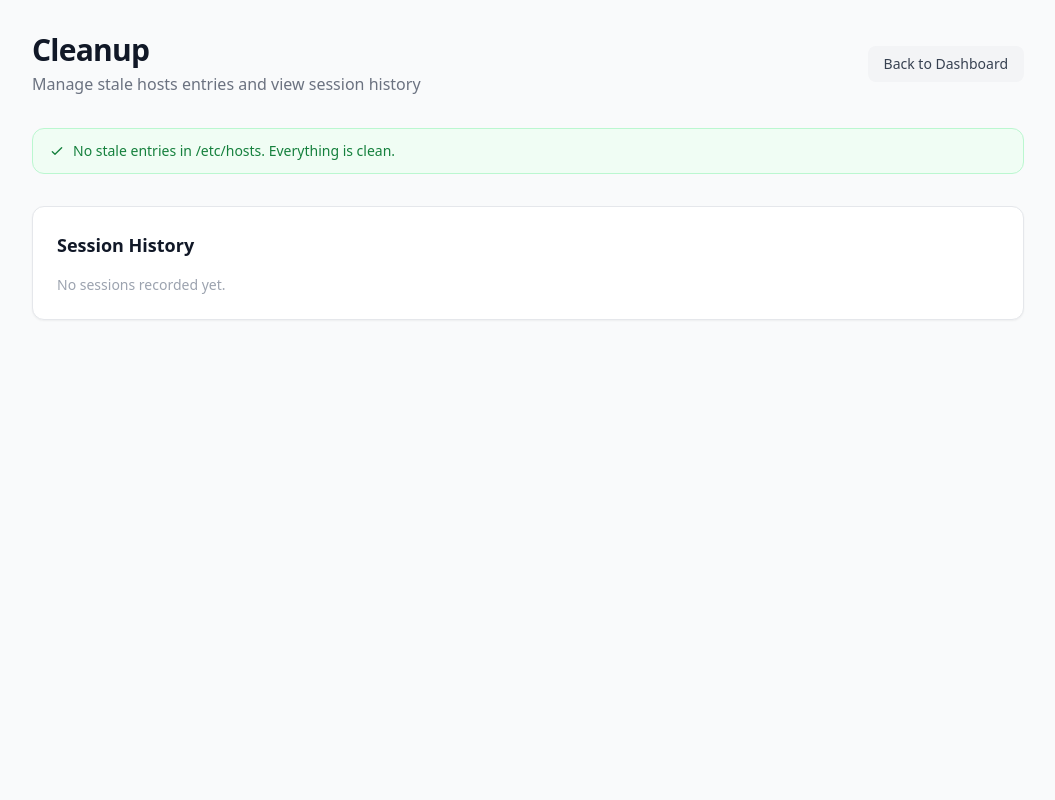
After one commit to shiboleth-ai/site-override, a Flask app: page /cleanup in a window 1280 px wide. The commit adds this page. Shown: the whole page, without its empty margins (112-1167 px from the left). Run offline with Flask 3, Linux system fonts and the light colour scheme; some libraries are stand-ins or nearby versions.

Commit message:
Add SQLite database (peewee) for session tracking and cleanup page
Tracks all cloned sites and hijack sessions persistently so stale
/etc/hosts entries can always be cleaned up, even after crashes.

- Site model: domain, url, path, created_at
- HijackSession model: site FK, started_at, ended_at, is_active, cleaned_up
- /cleanup page: scans /etc/hosts for stale entries, shows session
  history table, one-click "Remove All" to clean hosts + pfctl + DNS
- Dashboard now has a "Cleanup" link in the header
- Clone/delete operations record to DB
- Session start/stop record to DB

Co-Authored-By: Claude Opus 4.6 (1M context) <noreply@anthropic.com>

```diff
--- a/app/__init__.py
+++ b/app/__init__.py
@@ -11,9 +11,15 @@ def create_app():
     app.config["CERTS_DIR"] = os.path.join(base_dir, ".certs")
     app.config["STATE_FILE"] = os.path.join(base_dir, ".session_state.json")
     app.config["PID_FILE"] = os.path.join(base_dir, ".server_pid")
+    app.config["DB_PATH"] = os.path.join(base_dir, "site_override.db")
 
     os.makedirs(app.config["SITES_DIR"], exist_ok=True)
     os.makedirs(app.config["CERTS_DIR"], exist_ok=True)
+
+    # Initialize database
+    from .models import init_db
+
+    init_db(app.config["DB_PATH"])
 
     from .services.hijack import SessionManager
 
--- a/app/routes.py
+++ b/app/routes.py
@@ -13,9 +13,15 @@ from flask import (
     url_for,
 )
 
+from .models import (
+    get_active_sessions,
+    get_session_history,
+    mark_sessions_cleaned,
+)
 from .services.certs import generate_cert, install_mkcert, mkcert_status
 from .services.cloner import clone_site, delete_site, get_file_tree, list_sites
-from .services.hijack import SessionManager
+from .services.hijack import SessionManager, HOSTS_MARKER, PFCTL_ANCHOR, _escape_applescript
+import subprocess
 
 bp = Blueprint("main", __name__)
 
@@ -360,3 +366,75 @@ def mkcert_setup():
         flash(result["error"], "error")
 
     return redirect(url_for("main.index"))
+
+
+# ── Cleanup ────────────────────────────────────────────────────────────
+
+
+@bp.route("/cleanup")
+def cleanup():
+    """Show cleanup page with session history and stale host detection."""
+    active_db = get_active_sessions()
+    history = get_session_history()
+
+    # Check /etc/hosts for any stale entries
+    stale_hosts = []
+    try:
+        with open("/etc/hosts") as f:
+            for line in f:
+                if HOSTS_MARKER in line:
+                    parts = line.split()
+                    domain = parts[1] if len(parts) > 1 else "unknown"
+                    stale_hosts.append(domain)
+    except OSError:
+        pass
+
+    return render_template(
+        "cleanup.html",
+        active_db=active_db,
+        history=history,
+        stale_hosts=stale_hosts,
+        session_status=_session_mgr().get_status(),
+    )
+
+
+@bp.route("/cleanup/hosts", methods=["POST"])
+def cleanup_hosts():
+    """Remove all SITE-OVERRIDE entries from /etc/hosts and pfctl."""
+    sudo_script = (
+        f'sed -i "" "/{HOSTS_MARKER}/d" /etc/hosts; '
+        f'pfctl -a "{PFCTL_ANCHOR}" -F all 2>/dev/null; '
+        f"dscacheutil -flushcache; "
+        f"killall -HUP mDNSResponder 2>/dev/null; "
+        f'echo "ok"'
+    )
+
+    try:
+        result = subprocess.run(
+            [
+                "osascript",
+                "-e",
+                f'do shell script "{_escape_applescript(sudo_script)}" '
+                f"with administrator privileges",
+            ],
+            capture_output=True,
+            text=True,
+            timeout=30,
+        )
+    except subprocess.TimeoutExpired:
+        flash("Sudo prompt timed out", "error")
+        return redirect(url_for("main.cleanup"))
+
+    if result.returncode != 0:
+        err = result.stderr.strip()
+        if "canceled" in err.lower():
+            flash("Sudo canceled", "error")
+        else:
+            flash(f"Cleanup failed: {err}", "error")
+        return redirect(url_for("main.cleanup"))
+
+    # Mark all DB sessions as cleaned
+    mark_sessions_cleaned()
+
+    flash("All /etc/hosts entries and pfctl rules removed. DNS cache flushed.", "success")
+    return redirect(url_for("main.cleanup"))
--- a/app/services/cloner.py
+++ b/app/services/cloner.py
@@ -49,6 +49,9 @@ def clone_site(url: str, sites_dir: str) -> dict:
         pass
 
     if os.path.isdir(site_dir):
+        from ..models import get_or_create_site
+
+        get_or_create_site(domain=domain, url=url, path=site_dir)
         return {"success": True, "domain": domain, "path": site_dir}
 
     return {"success": False, "error": f"Clone failed. wget output:\n{result.stderr[-500:] if result else 'timeout'}"}
@@ -102,4 +105,7 @@ def delete_site(domain: str, sites_dir: str) -> dict:
     if not os.path.isdir(site_dir):
         return {"success": False, "error": "Site not found"}
     shutil.rmtree(site_dir)
+    from ..models import delete_site_record
+
+    delete_site_record(domain)
     return {"success": True}
--- a/app/services/hijack.py
+++ b/app/services/hijack.py
@@ -145,6 +145,11 @@ class SessionManager:
         with open(self.state_file, "w") as f:
             json.dump(state, f)
 
+        # Record in DB for crash recovery
+        from ..models import record_session_start
+
+        record_session_start(domain, server_pid)
+
         return {"success": True, "domain": domain, "pid": server_pid}
 
     def stop_session(self) -> dict:
@@ -195,6 +200,12 @@ class SessionManager:
             return {"success": False, "error": f"Cleanup failed: {err}"}
 
         self._remove_state()
+
+        # Record in DB
+        from ..models import record_session_end
+
+        record_session_end(domain)
+
         return {"success": True, "domain": domain}
 
     def cleanup_stale(self) -> dict | None:
--- /dev/null
+++ b/app/templates/cleanup.html
@@ -0,0 +1,133 @@
+{% extends 'base.html' %}
+{% block title %}Site Override - Cleanup{% endblock %}
+
+{% block content %}
+<div class="max-w-5xl mx-auto px-4 py-8">
+
+    {# ── Header ── #}
+    <div class="flex items-center justify-between mb-8">
+        <div>
+            <h1 class="text-3xl font-bold text-gray-900 tracking-tight">Cleanup</h1>
+            <p class="text-gray-500 mt-1">Manage stale hosts entries and view session history</p>
+        </div>
+        <a href="{{ url_for('main.index') }}"
+           class="bg-gray-100 hover:bg-gray-200 text-gray-700 px-4 py-2 rounded-lg transition-colors text-sm font-medium">
+            Back to Dashboard
+        </a>
+    </div>
+
+    {# ── Stale /etc/hosts Entries ── #}
+    {% if stale_hosts %}
+    <div class="bg-red-50 border border-red-200 rounded-xl p-6 mb-8">
+        <div class="flex items-start justify-between gap-4">
+            <div>
+                <h2 class="text-lg font-semibold text-red-800 mb-2 flex items-center gap-2">
+                    <svg class="w-5 h-5" fill="none" stroke="currentColor" viewBox="0 0 24 24">
+                        <path stroke-linecap="round" stroke-linejoin="round" stroke-width="2"
+                              d="M12 9v2m0 4h.01m-6.938 4h13.856c1.54 0 2.502-1.667 1.732-2.5L13.732 4c-.77-.833-1.964-.833-2.732 0L4.082 16.5c-.77.833.192 2.5 1.732 2.5z"/>
+                    </svg>
+                    Stale /etc/hosts entries found
+                </h2>
+                <p class="text-red-700 text-sm mb-3">
+                    These domains are still redirected to 127.0.0.1 in your /etc/hosts file.
+                    This may be from a crashed session or incomplete cleanup.
+                </p>
+                <div class="space-y-1">
+                    {% for domain in stale_hosts %}
+                    <div class="flex items-center gap-2 text-sm">
+                        <code class="bg-red-100 text-red-800 px-2 py-0.5 rounded font-mono">127.0.0.1 {{ domain }}</code>
+                    </div>
+                    {% endfor %}
+                </div>
+            </div>
+            <form method="post" action="{{ url_for('main.cleanup_hosts') }}">
+                <button type="submit"
+                        class="bg-red-600 hover:bg-red-700 text-white font-semibold px-5 py-2.5 rounded-lg
+                               transition-colors whitespace-nowrap flex items-center gap-2">
+                    <svg class="w-4 h-4" fill="none" stroke="currentColor" viewBox="0 0 24 24">
+                        <path stroke-linecap="round" stroke-linejoin="round" stroke-width="2"
+                              d="M19 7l-.867 12.142A2 2 0 0116.138 21H7.862a2 2 0 01-1.995-1.858L5 7m5 4v6m4-6v6m1-10V4a1 1 0 00-1-1h-4a1 1 0 00-1 1v3M4 7h16"/>
+                    </svg>
+                    Remove All
+                </button>
+            </form>
+        </div>
+    </div>
+    {% else %}
+    <div class="bg-green-50 border border-green-200 rounded-xl px-4 py-3 mb-8 flex items-center gap-2 text-sm text-green-700">
+        <svg class="w-4 h-4" fill="none" stroke="currentColor" viewBox="0 0 24 24">
+            <path stroke-linecap="round" stroke-linejoin="round" stroke-width="2" d="M5 13l4 4L19 7"/>
+        </svg>
+        <span>No stale entries in /etc/hosts. Everything is clean.</span>
+    </div>
+    {% endif %}
+
+    {# ── Active Sessions in DB ── #}
+    {% if active_db %}
+    <div class="bg-amber-50 border border-amber-200 rounded-xl p-6 mb-8">
+        <h2 class="text-lg font-semibold text-amber-800 mb-3">Active Sessions (from database)</h2>
+        <p class="text-amber-700 text-sm mb-3">
+            These sessions are marked as active in the database. If the app crashed, they may be stale.
+        </p>
+        <div class="space-y-2">
+            {% for s in active_db %}
+            <div class="flex items-center justify-between bg-amber-100/50 rounded-lg px-4 py-2">
+                <div class="text-sm">
+                    <span class="font-semibold text-amber-900">{{ s.domain }}</span>
+                    <span class="text-amber-700 ml-2">started {{ s.started_at.strftime('%Y-%m-%d %H:%M') }}</span>
+                    <span class="text-amber-600 ml-2">PID: {{ s.server_pid or '?' }}</span>
+                </div>
+            </div>
+            {% endfor %}
+        </div>
+        {% if stale_hosts %}
+        <p class="text-amber-600 text-xs mt-3">Use "Remove All" above to clean up hosts entries and mark these sessions as resolved.</p>
+        {% endif %}
+    </div>
+    {% endif %}
+
+    {# ── Session History ── #}
+    <div class="bg-white rounded-xl border border-gray-200 shadow-sm p-6">
+        <h2 class="text-lg font-semibold text-gray-900 mb-4">Session History</h2>
+        {% if history %}
+        <div class="overflow-x-auto">
+            <table class="w-full text-sm">
+                <thead>
+                    <tr class="border-b border-gray-200 text-left text-gray-500 text-xs uppercase tracking-wider">
+                        <th class="pb-3 pr-4">Domain</th>
+                        <th class="pb-3 pr-4">Started</th>
+                        <th class="pb-3 pr-4">Ended</th>
+                        <th class="pb-3">Status</th>
+                    </tr>
+                </thead>
+                <tbody class="divide-y divide-gray-100">
+                    {% for s in history %}
+                    <tr>
+                        <td class="py-3 pr-4 font-mono text-gray-900">{{ s.domain }}</td>
+                        <td class="py-3 pr-4 text-gray-500">{{ s.started_at.strftime('%Y-%m-%d %H:%M') }}</td>
+                        <td class="py-3 pr-4 text-gray-500">
+                            {{ s.ended_at.strftime('%Y-%m-%d %H:%M') if s.ended_at else '—' }}
+                        </td>
+                        <td class="py-3">
+                            {% if s.is_active %}
+                                <span class="inline-flex items-center gap-1 text-red-600 font-medium">
+                                    <span class="w-1.5 h-1.5 bg-red-500 rounded-full"></span>
+                                    Active
+                                </span>
+                            {% elif s.cleaned_up %}
+                                <span class="text-green-600">Cleaned</span>
+                            {% else %}
+                                <span class="text-amber-600">Ended (unverified)</span>
+                            {% endif %}
+                        </td>
+                    </tr>
+                    {% endfor %}
+                </tbody>
+            </table>
+        </div>
+        {% else %}
+        <p class="text-gray-400 text-sm">No sessions recorded yet.</p>
+        {% endif %}
+    </div>
+</div>
+{% endblock %}
--- a/pyproject.toml
+++ b/pyproject.toml
@@ -7,6 +7,7 @@ dependencies = [
     "flask>=3.0",
     "cryptography>=42.0",
     "beautifulsoup4>=4.12",
+    "peewee>=3.17",
 ]
 
 [tool.hatch.build.targets.wheel]
```
Also changed, not shown: app/models.py (added, +158 -0 lines), app/templates/index.html (+14 -3 lines), 2 other files.
